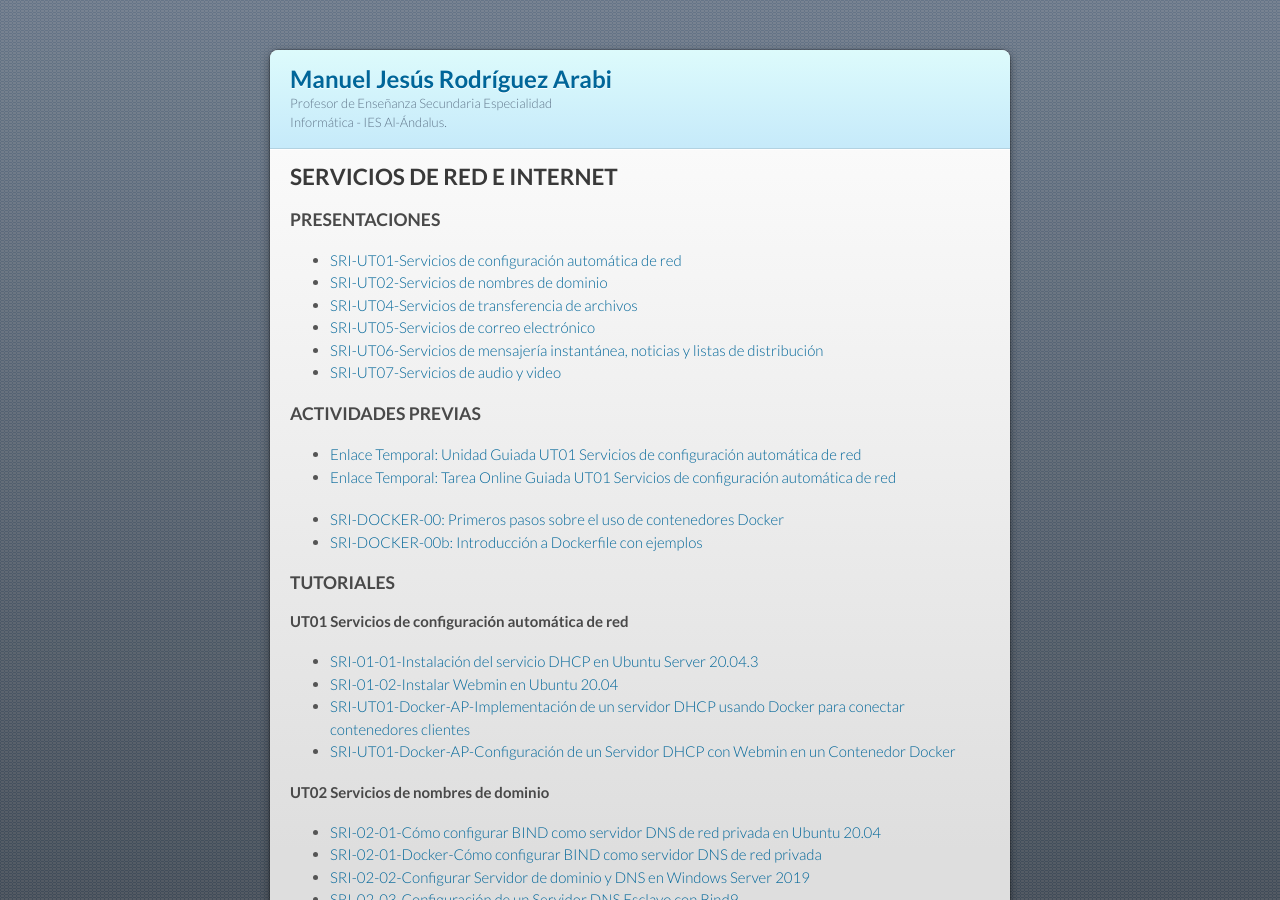
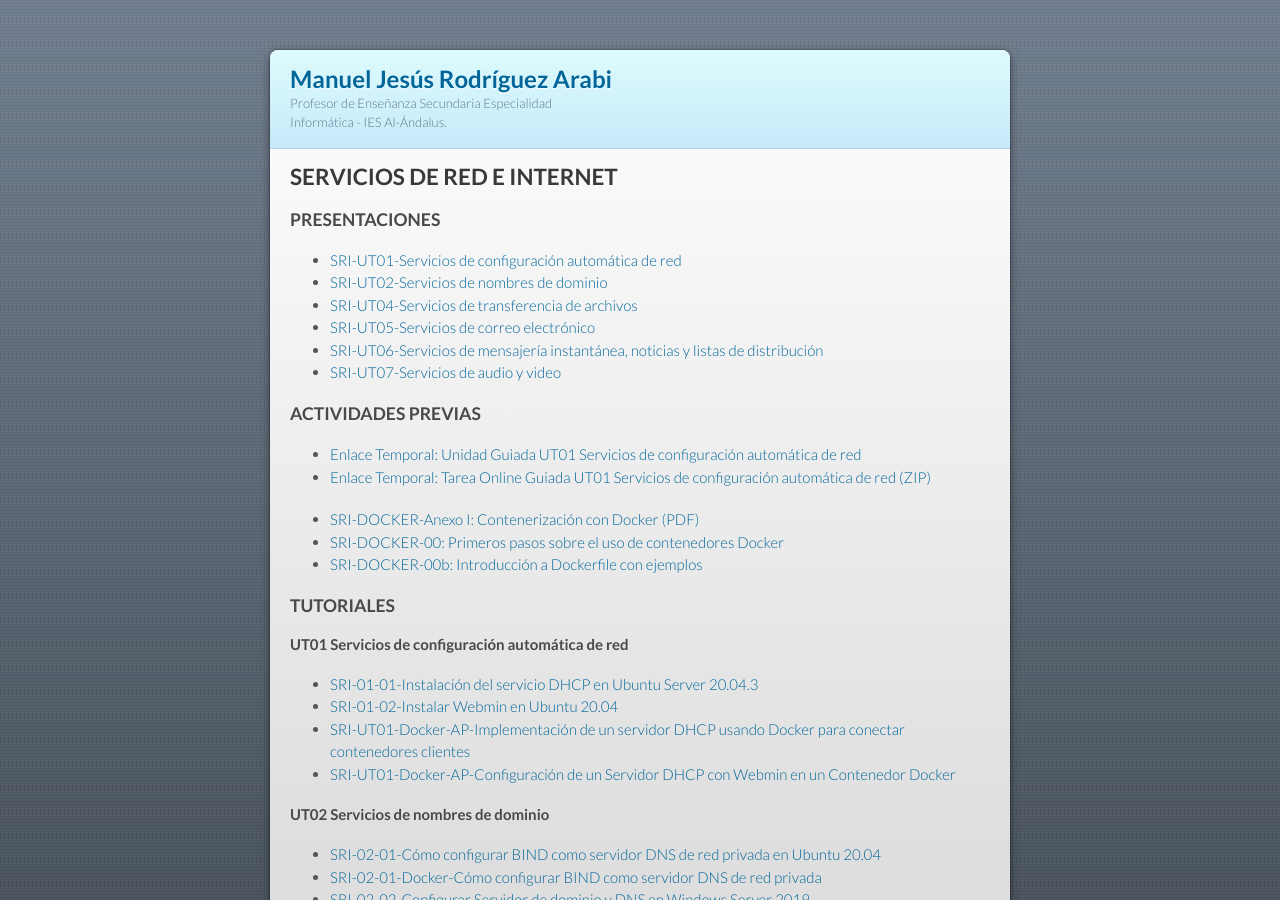
Before and after one commit to mrodara/mrodara.github.io, a Jekyll site: the page built from mods/sri.md, in a window 1280 px wide and 900 px high. Built offline with Jekyll 4.4.1, drawn with Linux system fonts in a browser that asks for light colours; our own code applies the rules of GitHub Pages for plain Markdown files.

Commit message:
feat: :zap: Updating Online Work UT01
Update some documents like first work and adding to share Append I Docker

```diff
--- a/mods/sri.md
+++ b/mods/sri.md
@@ -16,8 +16,9 @@ layout: default
 ### ACTIVIDADES PREVIAS
 
 * [Enlace Temporal: Unidad Guiada UT01 Servicios de configuración automática de red](https://drive.google.com/file/d/1FQKUd9JK7yA7SeIIv6OLzZkueXkox7Y-/view?usp=sharing)
-* [Enlace Temporal: Tarea Online Guiada UT01 Servicios de configuración automática de red](https://drive.google.com/file/d/1IzWhOuSJzQGQVHK_n44zn1XdR9buQfib/view?usp=sharing)
+* [Enlace Temporal: Tarea Online Guiada UT01 Servicios de configuración automática de red (ZIP)](../documentos/SRI_TareaOnline_UT01_2025_26.zip)
 
+* [SRI-DOCKER-Anexo I: Contenerización con Docker (PDF)](https://drive.google.com/file/d/1JgureFHyeZGuw3sSqtp1R870MARzKQdj/view?usp=sharing)
 * [SRI-DOCKER-00: Primeros pasos sobre el uso de contenedores Docker](https://docs.google.com/document/d/1Ar56A3TAsRUStlgyJqQGLFvDRfHiRuXlW8A49zJ7ZQk/edit?usp=sharing)
 * [SRI-DOCKER-00b: Introducción a Dockerfile con ejemplos](https://docs.google.com/document/d/1xh-uRoFHHSU6pdjD-MoLA308rrI1IQrqdca1wjCs5r8/edit?usp=sharing)
 
```
Also changed, not shown: 4 other files.
